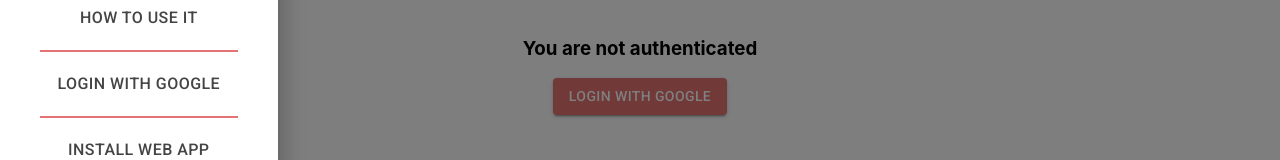
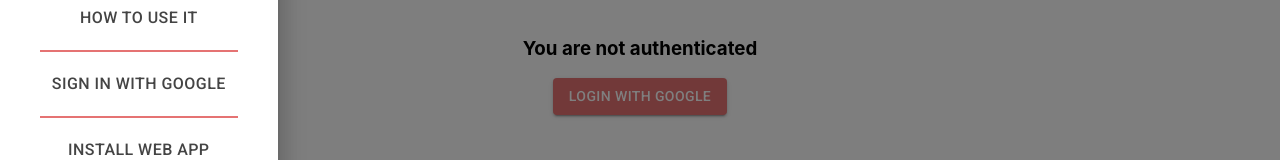
Before and after one commit to SirPeace/pomodoro-tracker, a React (Create React App) app: page /progress in a window 1280 px wide. Both pictures are taken after a click on the button "menu". Shown: the part 128-288 px from the top of the page. Built offline with nearby package versions, Linux system fonts and the light colour scheme.

Commit message:
Change button 'Login' to 'Sign in'

```diff
--- a/src/components/ApplicationDrawer/ApplicationDrawer.jsx
+++ b/src/components/ApplicationDrawer/ApplicationDrawer.jsx
@@ -74,11 +74,11 @@ function ApplicationDrawer({
       <hr className={`${classes.hr}`} />
       {loggedIn ? (
         <Button className={classes.button} onClick={() => logout()}>
-          Logout
+          Sign out
         </Button>
       ) : (
         <Button className={classes.button} onClick={() => login()}>
-          Login with Google
+          Sign in with Google
         </Button>
       )}
 
```
